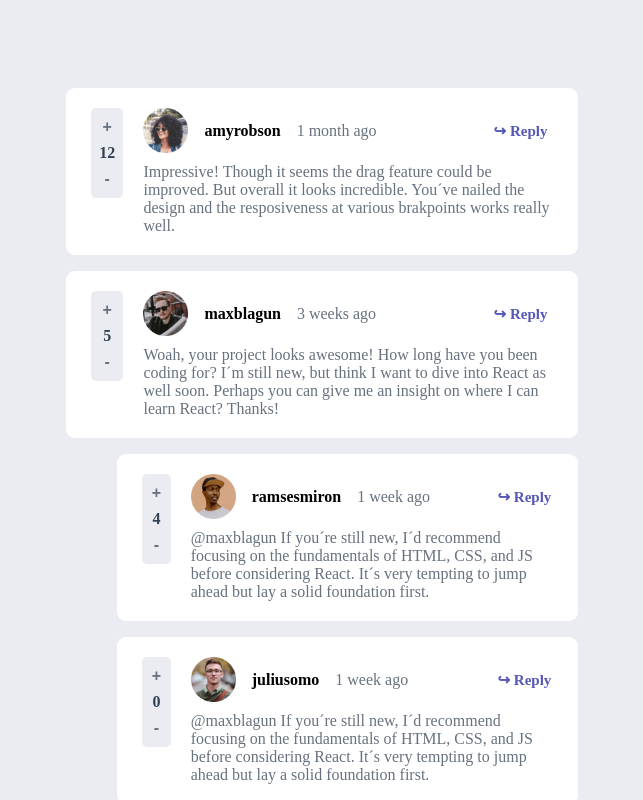
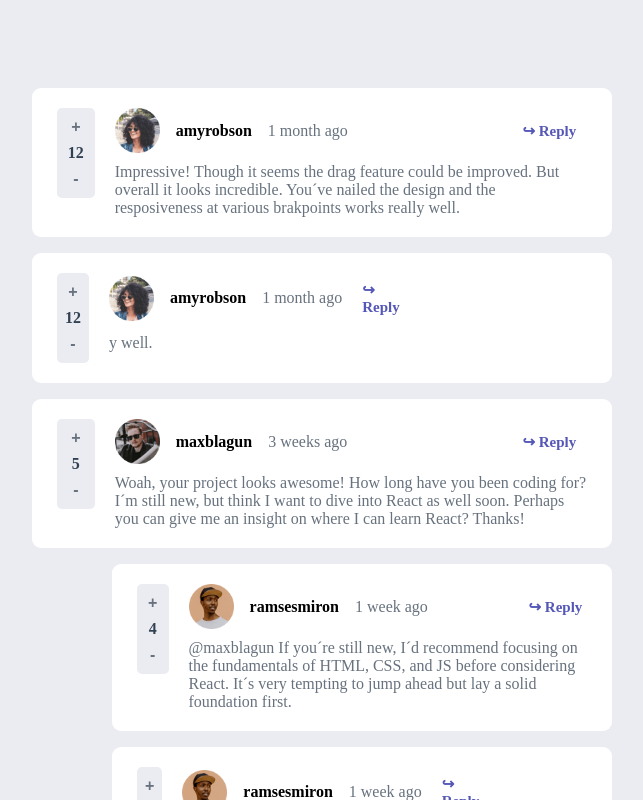
Before and after one commit to AraMilagros/comments-section, a React (Vite) app: page / in a window 1280 px wide. Shown: the top 800 px of the page, without its empty margins (318-961 px from the left). Built offline with nearby package versions, Linux system fonts and the light colour scheme.

Commit message:
actualizando

```diff
--- a/src/components/ElementComment/estilos.module.css
+++ b/src/components/ElementComment/estilos.module.css
@@ -6,6 +6,8 @@
     column-gap: 20px;
     row-gap: 10px;
     background: var(--white);
+
+
 }
 
 .header{
@@ -75,5 +77,41 @@
 
 .active{
     color: var(--darkBlue) !important;
-    border:2px solid yellow;
 }
+
+@media (max-width: 376px){
+
+    .header{
+        grid-column: 1/4;
+        grid-row: 1/2;
+    }
+
+    .bodyComment{
+        grid-column: 1/4;
+        grid-row: 2/3;
+    }
+
+    .contadorLikes{
+        flex-direction: row;
+        grid-column: 1/2;
+        grid-row: 3/4;
+        padding: 0;
+        justify-content: space-around;
+        padding: 0 .4em;
+    }
+
+    .contadorLikes button{
+        /* background: black; */
+        padding: .5em;
+    }
+
+    .contadorLikes span{
+        padding: 0 .5em;
+    }
+
+    .reply{
+        grid-column: 3/4;
+        grid-row: 3/4;
+        width: max-content;
+    }
+}
--- a/src/components/ItemComment/estilos.module.css
+++ b/src/components/ItemComment/estilos.module.css
@@ -6,12 +6,13 @@
     background: var(--white);
     border-radius: 9px;
     padding: 20px 25px ;
-    /* width: calc(100% - 60%); */
     margin: .5em auto;
-    /* border:2px solid red; */
+    max-width: 580px;
+    min-width: 580px;
 }
 
 .containerReply{
-    width: 90%;
-    margin: .5em 0;
+    min-width: 500px;
+    max-width: 500px;
+    margin-right: 0;
 }
--- a/src/components/Reply/index.jsx
+++ b/src/components/Reply/index.jsx
@@ -15,7 +15,7 @@ export default function index(props) {
 
                 <textarea cols={10} rows={4} value={textReply} onChange={(e) => setTextReply(e.target.value)} placeholder={props.type == 'comment' ? 'Add comment...' : ''}></textarea>
                 <button className={estilos.btnReply}
-                    onClick={props.type == 'comment' ? ()=>addComment(commentsList, textReply, userActual, userActual, null ) : ()=>addReply(2, textReply, userActual, userActual)}>
+                    onClick={props.type == 'comment' ? ()=>addComment(commentsList, textReply, userActual, userActual, props.type ) : ()=>addReply(2, textReply, userActual, userActual)}>
                     {props.type == 'comment' ? 'SEND' : 'REPLY'}
                 </button>
             </div>
--- a/src/context/ContextComments.jsx
+++ b/src/context/ContextComments.jsx
@@ -12,27 +12,27 @@ export const AppProvider = ({ children }) => {
 
 
     const [commentsDuplicado, setCommentsDuplicado] = useState(data);
-    // useEffect(()=>{
-    //     setCommentsList(commentsListDuplicado);
-    // },[setCommentsDuplicado])
 
     useEffect(() => {
         setCommentsList(commentsDuplicado);
     }, [commentsDuplicado, setCommentsDuplicado])
 
-    const addComment = (comments, text, username, imgperfil, parentId = null) => {
+    const addComment = (comments, text, username, imgperfil, type, parentId = null) => {
         console.log("ENTRO CONTEXT ADD COMMENT")
+        console.log("tipo: ", type);
         const newComment = {
-            id: Math.random(),
+            parentId: Math.random(),
+            text,
             username,
             imgperfil,
-            text,
+            likes:0,
+            time: null,
             replies: [],
         };
 
         if (parentId === null) {
             console.log('entro aqui')
-            setCommentsList([...comments, newComment]);
+            setCommentsDuplicado([...commentsList, newComment]);
         }
     };
 
@@ -47,7 +47,7 @@ export const AppProvider = ({ children }) => {
             imgperfil
         }
 
-        setCommentsList((prev) =>
+        setCommentsDuplicado((prev) =>
             prev.map((item) =>
                 item.parentId == parentId
                     ? { ...item, replies: [...item.replies, newReply] }
--- a/src/context/data.json
+++ b/src/context/data.json
@@ -2,6 +2,15 @@
     {
         "parentId": "1",
         "text": "Impressive! Though it seems the drag feature could be improved. But overall it looks incredible. You´ve nailed the design and the resposiveness at various brakpoints works really well.",
+        "username": "amyrobson",
+        "imgperfil": "amyrobson.png",
+        "likes": 12,
+        "time": "1 month ago",
+        "replies": []
+    },
+    {
+        "parentId": "6",
+        "text": "y well.",
         "username": "amyrobson",
         "imgperfil": "amyrobson.png",
         "likes": 12,
@@ -28,6 +37,16 @@
             },
             {
                 "parentId": "2",
+                "idReply": "43",
+                "text": "@maxblagun If  first.",
+                "username": "ramsesmiron",
+                "imgperfil": "ramsesmiron.png",
+                "likes": 4,
+                "time": "1 week ago"
+
+            },
+            {
+                "parentId": "2",
                 "idReply": "5",
                 "text": "@maxblagun If you´re still new, I´d recommend focusing on the fundamentals of HTML, CSS, and JS before considering React. It´s very tempting to jump ahead but lay a solid foundation first.",
                 "username": "juliusomo",
--- a/src/pages/Comment/estilos.module.css
+++ b/src/pages/Comment/estilos.module.css
@@ -2,10 +2,12 @@
 
 .contenedor{
     border-radius: 20px;
-    height: calc(100vh + 70px);
+    /* height: calc(100vh + 70px); */
+    min-height: 100vw;
     padding-top: 5em;
     display: flex;
     flex-direction: column;
-    align-items: flex-end;
 
+    width: max-content;
+    margin:auto;
 }
--- a/src/pages/Comment/index.jsx
+++ b/src/pages/Comment/index.jsx
@@ -17,7 +17,7 @@ export default function index(){
                 se envia un props "type" para distinguir si es un comentario nuevo o un reply a un comentario ya existente
                 el props de username lo envio para poder mostrar la imagen del usuario que va a comentar
             */}
-            <Reply username={userActual} type={"comment"}/>
+            <Reply username={userActual} type={"comment"} />
         </div>
     )
 }
--- a/src/pages/Principal/estilos.css
+++ b/src/pages/Principal/estilos.css
@@ -11,6 +11,15 @@ body{
 }
 
 .main{
-    width: calc(100% - 60%);
-    margin: auto;
+    /* min-width: calc(100% - 60%); */
+    /* max-width: calc(100% - 60%); */
+    /* margin: auto; */
 }
+
+@media (max-width: 376px){
+    .main{
+        min-width: 100%;
+        /* padding: 0; */
+        padding: 1em;
+    }
+}
```
